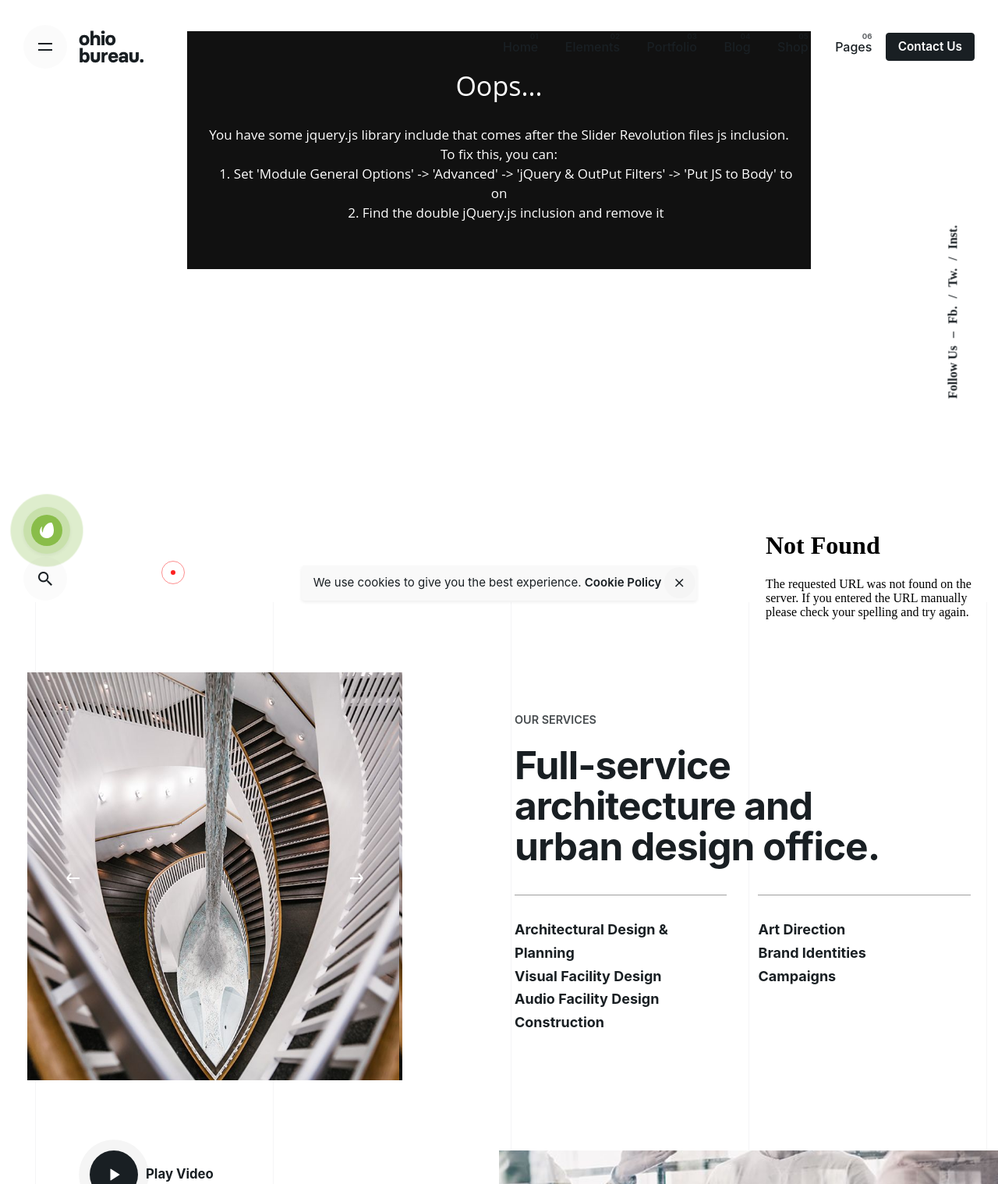
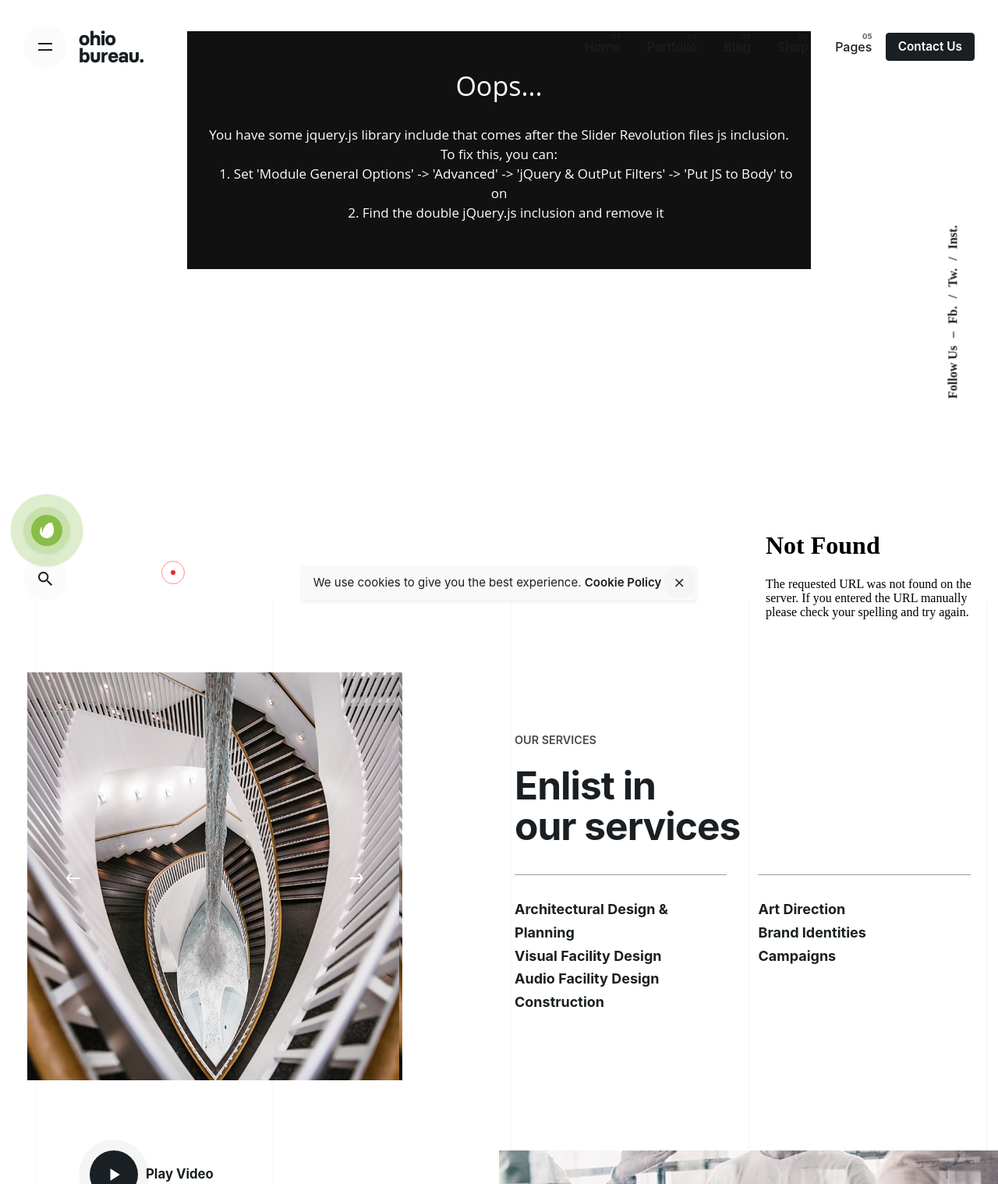
Before and after one commit to Nexus-Virtual-Events/nexus-website, a Flask app: page / in a window 1280 px wide; the page is wider, and only the part inside the window is pictured. Shown: the top 1518 px of that part at 78% size. Run offline with Flask 2, Linux system fonts and the light colour scheme; some libraries are stand-ins or nearby versions.

Commit message:
Update index.html

```diff
--- a/templates/index.html
+++ b/templates/index.html
@@ -219,7 +219,7 @@
             <div id="mega-menu-wrap" class="main-nav-container" role="navigation">
 
                 <ul id="primary-menu" class="menu"><li id="nav-menu-item-21015-5e8f75a532776" class="mega-menu-item nav-item menu-item-depth-0"><a href="https://ohio.clbthemes.com/" class="menu-link main-menu-link item-title" id="accessible-megamenu-1587246531237-1"><span>Home</span></a></li>
-<li id="nav-menu-item-21016-5e8f75a5327f5" class="mega-menu-item nav-item menu-item-depth-0 has-submenu"><a href="https://ohio.clbthemes.com/demo2/#" class="menu-link main-menu-link item-title" id="accessible-megamenu-1587246531259-2" aria-haspopup="true" aria-owns="accessible-megamenu-1587246531259-3" aria-controls="accessible-megamenu-1587246531259-3" aria-expanded="false"><span>Elements</span><div class="has-submenu-icon"><i class="ion ion-md-add"></i></div></a>
+<!-- <li id="nav-menu-item-21016-5e8f75a5327f5" class="mega-menu-item nav-item menu-item-depth-0 has-submenu"><a href="https://ohio.clbthemes.com/demo2/#" class="menu-link main-menu-link item-title" id="accessible-megamenu-1587246531259-2" aria-haspopup="true" aria-owns="accessible-megamenu-1587246531259-3" aria-controls="accessible-megamenu-1587246531259-3" aria-expanded="false"><span>Elements</span><div class="has-submenu-icon"><i class="ion ion-md-add"></i></div></a> -->
 <div class="sub-nav" id="accessible-megamenu-1587246531259-3" role="group" aria-expanded="false" aria-hidden="true" aria-labelledby="accessible-megamenu-1587246531259-2"><ul class="menu-depth-1 sub-menu sub-menu-wide sub-nav-group" style="background-position: center center;background-repeat: no-repeat;">
 	<li id="nav-menu-item-21038-5e8f75a53283b" class="mega-menu-item sub-nav-item menu-item-depth-1 has-submenu"><a href="https://ohio.clbthemes.com/demo2/#" class="menu-link sub-menu-link"><span>Headers</span><div class="has-submenu-icon"><i class="ion ion-md-add"></i></div></a>
 	<div class="sub-sub-nav"><ul class="menu-depth-2 sub-sub-menu">
@@ -616,7 +616,7 @@
 										--><rs-layer-wrap class="rs-parallax-wrap" style="position: absolute; display: block; pointer-events: auto; clear: none; float: none; margin: 0px; max-width: 100%; min-width: 100%; left: -216px; top: 230px; z-index: 8; visibility: visible;"><rs-loop-wrap style="position: absolute; display: block; width: 100%;"><rs-mask-wrap style="position: absolute; display: block; width: 100%; visibility: visible; overflow: visible;"><rs-layer id="slider-1-slide-1-layer-3" data-type="shape" data-xy="x:r;xo:216px;y:230px;" data-text="w:normal;" data-dim="w:100%;h:2px;" data-rsp_o="off" data-rsp_bd="off" data-frame_1="e:power4.inOut;sp:600;" data-frame_999="o:0;st:w;sR:4400;" style="z-index: 8; background-color: rgb(25, 31, 35); visibility: visible; border-color: rgb(255, 255, 255); border-style: none; border-radius: 0px; padding: 0px; color: rgb(255, 255, 255); width: 100%; height: 2px; min-height: 0px; min-width: 0px; max-height: none; max-width: none; transform-origin: 50% 50%; opacity: 1; transform: translate(0px, 0px);" class="rs-layer" data-idcheck="true" data-stylerecorder="true" data-initialised="true">
 										</rs-layer></rs-mask-wrap></rs-loop-wrap></rs-layer-wrap><!--
 
-										--><rs-layer-wrap class="rs-parallax-wrap" style="position: absolute; display: block; pointer-events: auto; clear: none; float: none; margin: 25px 0px 30px; max-width: 100%; min-width: 100%; left: -216px; top: 252px; z-index: 9; visibility: visible;"><rs-loop-wrap style="position: absolute; display: block; width: 100%;"><rs-mask-wrap style="position: absolute; display: block; visibility: visible; overflow: visible;"><rs-layer id="slider-1-slide-1-layer-4" class="font-regular rs-layer" data-type="text" data-color="#191f23" data-xy="x:r;xo:216px;y:252px;" data-text="w:normal;s:17;l:25;fw:500;" data-dim="w:100%;" data-rsp_o="off" data-rsp_bd="off" data-margin="t:25;b:30;" data-frame_0="y:50;" data-frame_1="sp:800;" data-frame_999="o:0;st:w;sR:4200;" style="z-index: 9; font-family: Roboto; visibility: visible; text-align: left; line-height: 25px; letter-spacing: 0px; font-weight: 500; font-size: 17px; border-color: rgb(255, 255, 255); border-style: none; border-radius: 0px; padding: 0px; height: auto; color: rgb(25, 31, 35); text-decoration: none; white-space: normal; width: 100%; min-height: 0px; min-width: 0px; max-height: none; max-width: none; transform-origin: 50% 50%; opacity: 1; transform: translate(0px, 0px);" data-idcheck="true" data-stylerecorder="true" data-initialised="true">Get an inspiration<br class="vc_hidden-xs"> when its metter
+										--><rs-layer-wrap class="rs-parallax-wrap" style="position: absolute; display: block; pointer-events: auto; clear: none; float: none; margin: 25px 0px 30px; max-width: 100%; min-width: 100%; left: -216px; top: 252px; z-index: 9; visibility: visible;"><rs-loop-wrap style="position: absolute; display: block; width: 100%;"><rs-mask-wrap style="position: absolute; display: block; visibility: visible; overflow: visible;"><rs-layer id="slider-1-slide-1-layer-4" class="font-regular rs-layer" data-type="text" data-color="#191f23" data-xy="x:r;xo:216px;y:252px;" data-text="w:normal;s:17;l:25;fw:500;" data-dim="w:100%;" data-rsp_o="off" data-rsp_bd="off" data-margin="t:25;b:30;" data-frame_0="y:50;" data-frame_1="sp:800;" data-frame_999="o:0;st:w;sR:4200;" style="z-index: 9; font-family: Roboto; visibility: visible; text-align: left; line-height: 25px; letter-spacing: 0px; font-weight: 500; font-size: 17px; border-color: rgb(255, 255, 255); border-style: none; border-radius: 0px; padding: 0px; height: auto; color: rgb(25, 31, 35); text-decoration: none; white-space: normal; width: 100%; min-height: 0px; min-width: 0px; max-height: none; max-width: none; transform-origin: 50% 50%; opacity: 1; transform: translate(0px, 0px);" data-idcheck="true" data-stylerecorder="true" data-initialised="true">The best way <br class="vc_hidden-xs"> to social distance
 										</rs-layer></rs-mask-wrap></rs-loop-wrap></rs-layer-wrap><!--
 
 										--><rs-layer-wrap class="rs-parallax-wrap" style="position: absolute; display: block; pointer-events: auto; clear: none; float: none; margin: 0px; max-width: 100%; min-width: 100%; left: -216px; top: 336px; z-index: 10; visibility: visible;"><rs-loop-wrap style="position: absolute; display: block; width: 100%;"><rs-mask-wrap style="position: absolute; display: block; visibility: visible; overflow: visible;"><rs-layer id="slider-1-slide-1-layer-5" class="font-titles srev_headline rs-layer" data-type="text" data-color="#191f23" data-xy="x:r;xo:216px;y:336px;" data-text="w:normal;s:70;l:58;fw:700;" data-dim="w:100%;" data-rsp_o="off" data-frame_0="y:50;" data-frame_1="st:200;sp:800;sR:200;" data-frame_999="o:0;st:w;sR:4000;" style="z-index: 10; font-family: Roboto; visibility: visible; text-align: left; line-height: 47px; letter-spacing: 0px; font-weight: 700; font-size: 56px; border-color: rgb(255, 255, 255); border-style: none; border-radius: 0px; padding: 0px; height: auto; color: rgb(25, 31, 35); text-decoration: none; white-space: normal; width: 100%; min-height: 0px; min-width: 0px; max-height: none; max-width: none; transform-origin: 50% 50%; opacity: 1; transform: translate(0px, 0px);" data-idcheck="true" data-stylerecorder="true" data-initialised="true">Nexus, gatherings reinvented.
@@ -1059,7 +1059,7 @@
 
 
 	<h2 class="title subtitle-top">
-		Full-service <br class="vc_hidden-sm vc_hidden-xs">architecture and <br class="vc_hidden-sm vc_hidden-xs"> urban design office.	</h2>
+		Enlist in <br class="vc_hidden-sm vc_hidden-xs"> our services </h2>
 
 
 
```
